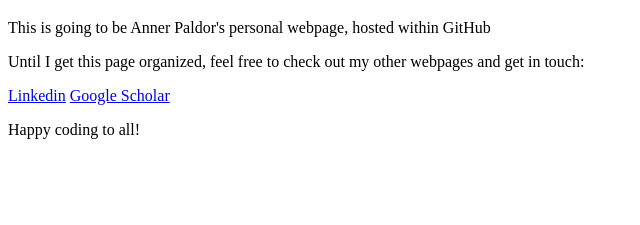
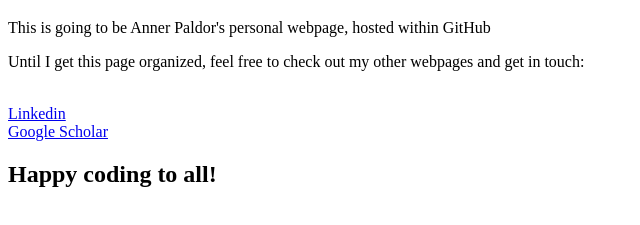
Before and after one commit to anner-paldor/anner-paldor.github.io, a plain HTML site: page index.html in a window 1280 px wide. Shown: the part 61-286 px from the top of the page, without its empty margins (0-640 px from the left). Drawn offline with Linux system fonts and the light colour scheme.

Commit message:
Update index.html

```diff
--- a/index.html
+++ b/index.html
@@ -4,10 +4,10 @@
 <h1>Hi everyone, thanks for stopping by!</h1>
 <p>This is going to be Anner Paldor's personal webpage, hosted within GitHub</p>
 <p>Until I get this page organized, feel free to check out my other webpages and get in touch:</p>
-<be>
-<a href="https://www.linkedin.com/in/anner-paldor">Linkedin</a>
+<br>
+<a href="https://linkedin.com/in/anner-paldor/">Linkedin</a><br>
 <a href="https://scholar.google.co.il/citations?user=39NGsnIAAAAJ&hl=en&oi=ao">Google Scholar</a>
 
-<p>Happy coding to all!</p>
+<h2>Happy coding to all!</h2>
 </body>
 </html>
```
